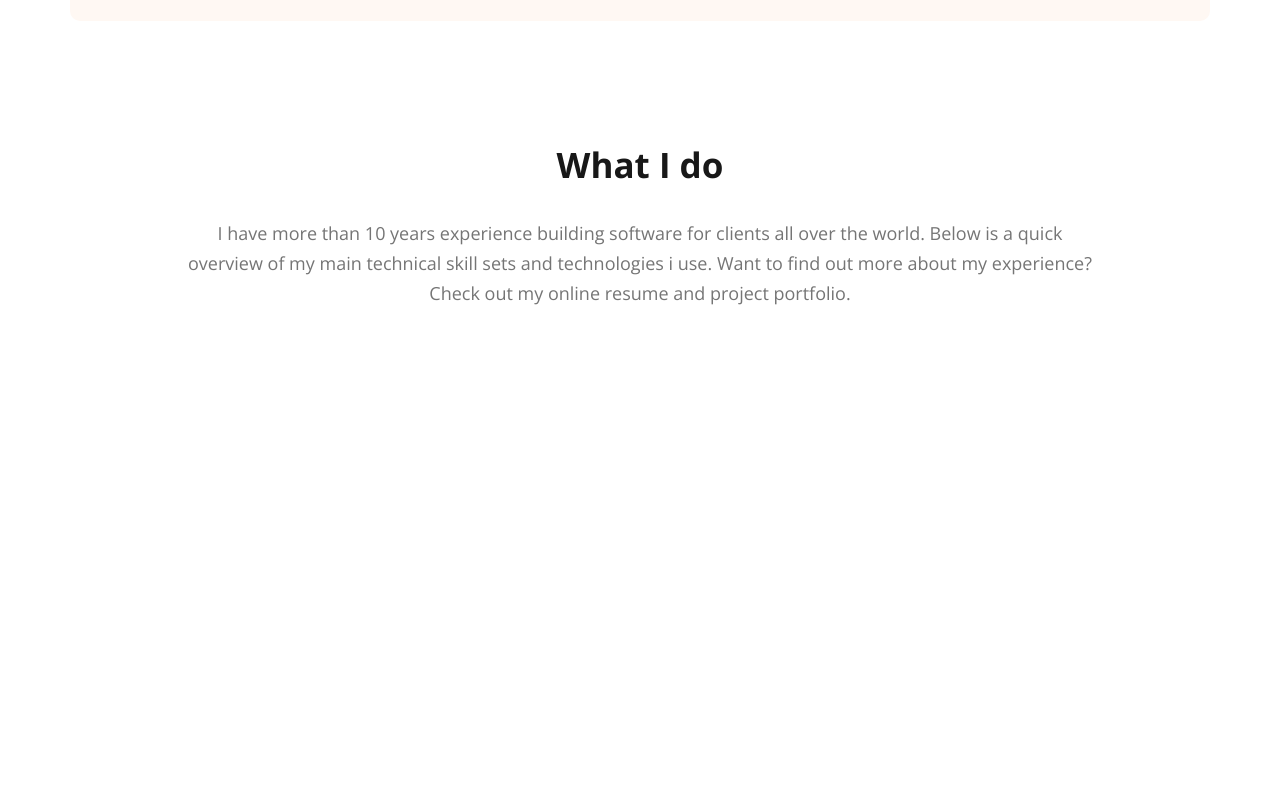
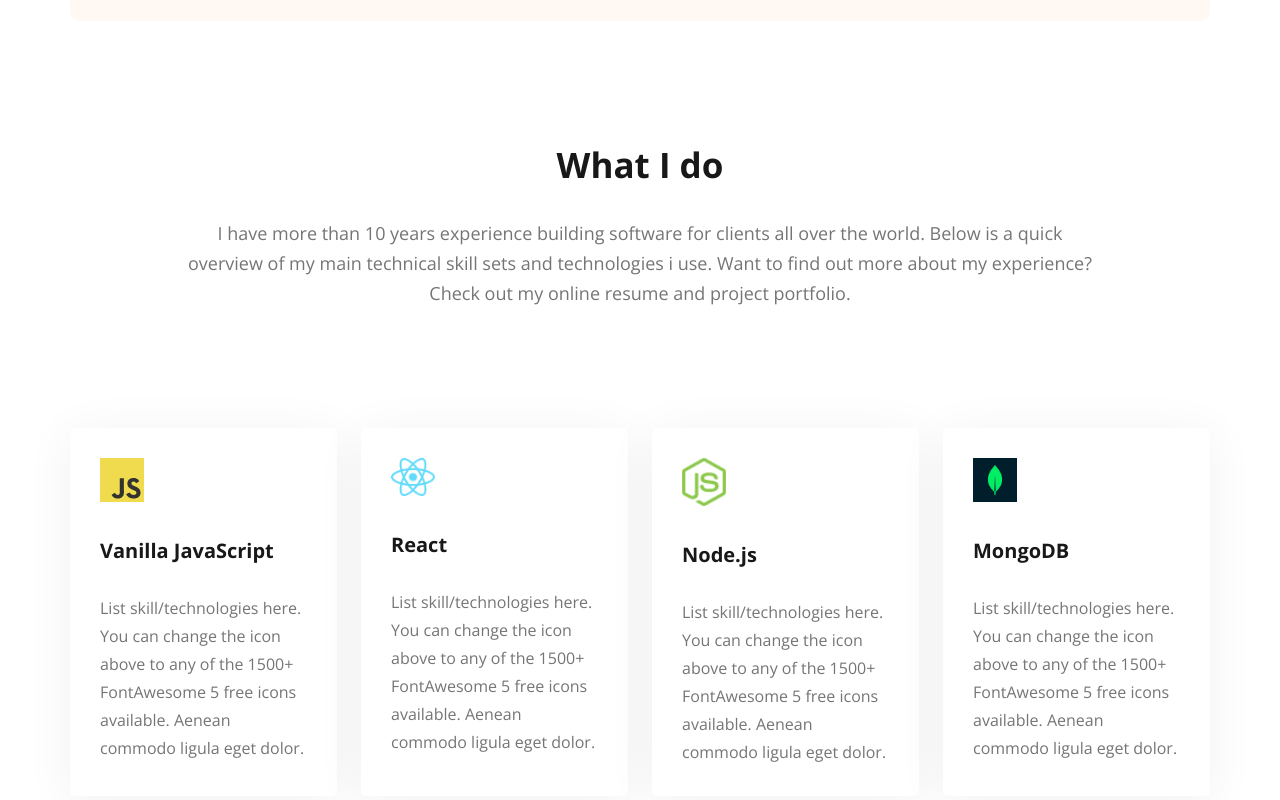
Before and after one commit to Shuvo1543/second-web-dev-portfolio, a plain HTML site: page index.html in a window 1280 px wide. Shown: the part 1496-2296 px from the top of the page. Before the commit the page ends 1834 px from the top, so only its background shows below. Drawn offline with nearby package versions, Linux system fonts and the light colour scheme.

Commit message:
Skills Section Added

```diff
--- a/index.html
+++ b/index.html
@@ -1,11 +1,13 @@
 <!DOCTYPE html>
 <html lang="en">
+
 <head>
     <meta charset="UTF-8">
     <meta name="viewport" content="width=device-width, initial-scale=1.0">
     <title>My Second Web Developer Portfolio</title>
     <link rel="stylesheet" href="styles/portfolio.css">
 </head>
+
 <body>
     <!--Header Part Start-->
     <header>
@@ -22,9 +24,10 @@
         <!--Banner Section Start-->
         <div class="banner-container">
             <div class="banner-content">
-                <h3 class="banner-greeting">Hi, I  am</h3>
+                <h3 class="banner-greeting">Hi, I am</h3>
                 <h2 class="banner-title">Mary Hardy</h2>
-                <p class="banner-description">Shot what able cold new see hold.Friendly as an betrayed formerly he. Morning because as to society behaved moments.</p>
+                <p class="banner-description">Shot what able cold new see hold.Friendly as an betrayed formerly he.
+                    Morning because as to society behaved moments.</p>
                 <button class="bg-primary">Download CV</button>
                 <button class="bg-primary">Contact Us</button>
             </div>
@@ -37,10 +40,14 @@
     <!--Header Part End-->
     <!--Main Part Start-->
     <main>
+        <!--About Section Start-->
         <section>
             <div class="about">
                 <h2 class="section-title">About Me</h2>
-                <p class="section-description">I, m a designer & developer with a passion for web design. I enjoy developing simple, clean and slick websites that provide real value to the end user. Thousands of clients have procured exceptional resulfs while working with me. Delivering work within time and budget which meets clients requirements in our meta.</p>
+                <p class="section-description">I, m a designer & developer with a passion for web design. I enjoy
+                    developing simple, clean and slick websites that provide real value to the end user. Thousands of
+                    clients have procured exceptional resulfs while working with me. Delivering work within time and
+                    budget which meets clients requirements in our meta.</p>
                 <div class="contact-info-container">
                     <div class="contact-info">
                         <p class="contact-info-title">Name:</p>
@@ -61,11 +68,45 @@
                 </div>
             </div>
         </section>
+        <!--About Section end-->
+        <!--What i do Section Start-->
         <section>
             <div class="what-i-do">
                 <h2 class="section-title">What I do</h2>
-                <p class="section-description">I have more than 10 years experience building software for clients all over the world. Below is a quick overview of my main technical skill sets and technologies i use. Want to find out more about my experience? Check out my online resume and project portfolio.</p>
+                <p class="section-description">I have more than 10 years experience building software for clients all
+                    over the world. Below is a quick overview of my main technical skill sets and technologies i use.
+                    Want to find out more about my experience? Check out my online resume and project portfolio.</p>
             </div>
+        </section>
+        <!--What i do Section end-->
+        <!--Skills Section Start-->
+        <section>
+            <div class="skills-container">
+                <div class="skills">
+                    <img src="images/icons/js.png" alt="" class="skill-logo">
+                    <h4 class="skill-title">Vanilla JavaScript</h4>
+                    <p class="skill-description">List skill/technologies here. You can change the icon above to any of the 1500+ FontAwesome 5 free icons available. Aenean commodo ligula eget dolor.</p>
+                </div>
+                <div class="skills">
+                    <img src="images/icons/react.png" alt="" class="skill-logo">
+                    <h4 class="skill-title">React</h4>
+                    <p class="skill-description">List skill/technologies here. You can change the icon above to any of the 1500+ FontAwesome 5 free icons available. Aenean commodo ligula eget dolor.</p>
+                </div>
+                <div class="skills">
+                    <img src="images/icons/nodejs.png" alt="" class="skill-logo">
+                    <h4 class="skill-title">Node.js</h4>
+                    <p class="skill-description">List skill/technologies here. You can change the icon above to any of the 1500+ FontAwesome 5 free icons available. Aenean commodo ligula eget dolor.</p>
+                </div>
+                <div class="skills">
+                    <img src="images/icons/mongo.png" alt="" class="skill-logo">
+                    <h4 class="skill-title">MongoDB</h4>
+                    <p class="skill-description">List skill/technologies here. You can change the icon above to any of the 1500+ FontAwesome 5 free icons available. Aenean commodo ligula eget dolor.</p>
+                </div>
+            </div>
+        </section>
+        <!--Skills Section End-->
+        <section>
+
         </section>
     </main>
     <!--Main Part End-->
@@ -75,4 +116,5 @@
     </footer>
     <!--Footer Part End-->
 </body>
+
 </html>
--- a/styles/portfolio.css
+++ b/styles/portfolio.css
@@ -27,7 +27,7 @@
     text-align: center;
     font-size: 35px;
     font-weight: 700;
-    margin-bottom:30px;
+    margin-bottom: 30px;
 }
 
 .section-description {
@@ -36,10 +36,11 @@
     font-size: 18px;
     font-weight: 400;
     line-height: 30px;
-    margin-bottom:30px;
+    margin-bottom: 30px;
 }
-section{
-    margin-top:120px;
+
+section {
+    margin-top: 120px;
 }
 
 /* Header Related Style*/
@@ -125,26 +126,59 @@ main {
 .about {
     border-radius: 10px;
     background: #FFF8F3;
-    padding:130px 150px;
+    padding: 130px 150px;
 }
-.about .contact-info-container{
-    display:flex;
+
+.about .contact-info-container {
+    display: flex;
     justify-content: space-around;
 }
-.about .contact-info-container .contact-info-title{
+
+.about .contact-info-container .contact-info-title {
     color: #757575;
     text-align: center;
     font-size: 20px;
     font-weight: 400;
     line-height: 30px;
 }
-.about .contact-info-container .contact-info-description{
+
+.about .contact-info-container .contact-info-description {
     color: #474747;
     font-size: 20px;
     font-weight: 700;
     line-height: 30px;
 }
+
 /* What I Do Section Related style */
-.what-i-do{
-    padding:0 115px;
+.what-i-do {
+    padding: 0 115px;
 }
+
+/*Skills Section Related Style */
+.skills-container {
+    display: flex;
+    gap: 24px;
+}
+
+.skills-container .skills {
+    border-radius: 5px;
+    background: #FFF;
+    box-shadow: 0px 6px 50px 0px rgba(0, 0, 0, 0.06);
+    padding:30px;
+}
+.skills-container .skills .skill-logo{
+    margin-bottom:30px;
+    width:44px;
+}
+.skills-container .skills .skill-title{
+    color: #181818;
+    font-size: 20px;
+    font-weight: 700;
+    margin-bottom:30px;
+}
+.skills-container .skills .skill-description{
+    color:  #757575;
+    font-size: 16px;
+    font-weight: 400;
+    line-height: 28px;
+}
```
